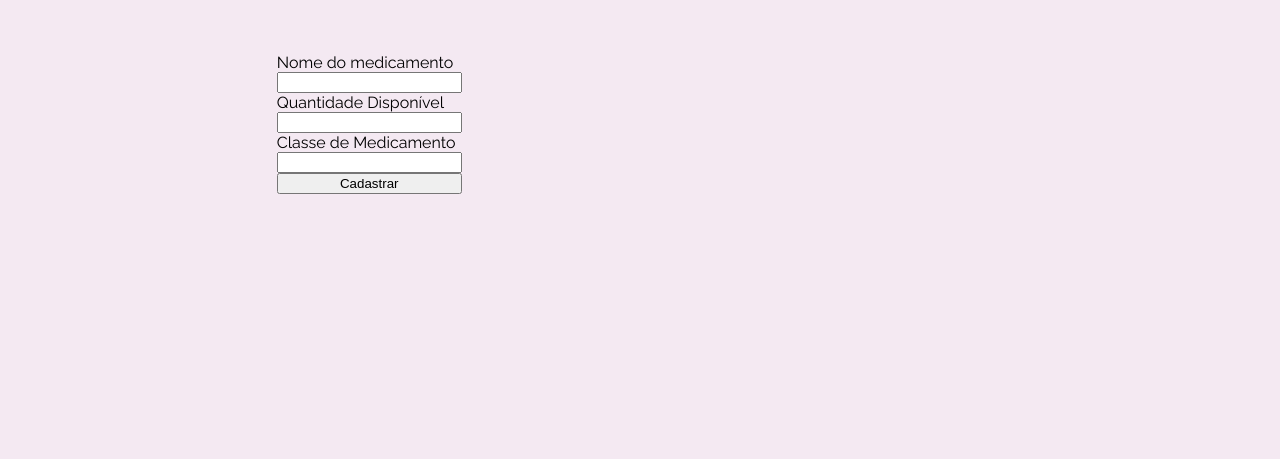
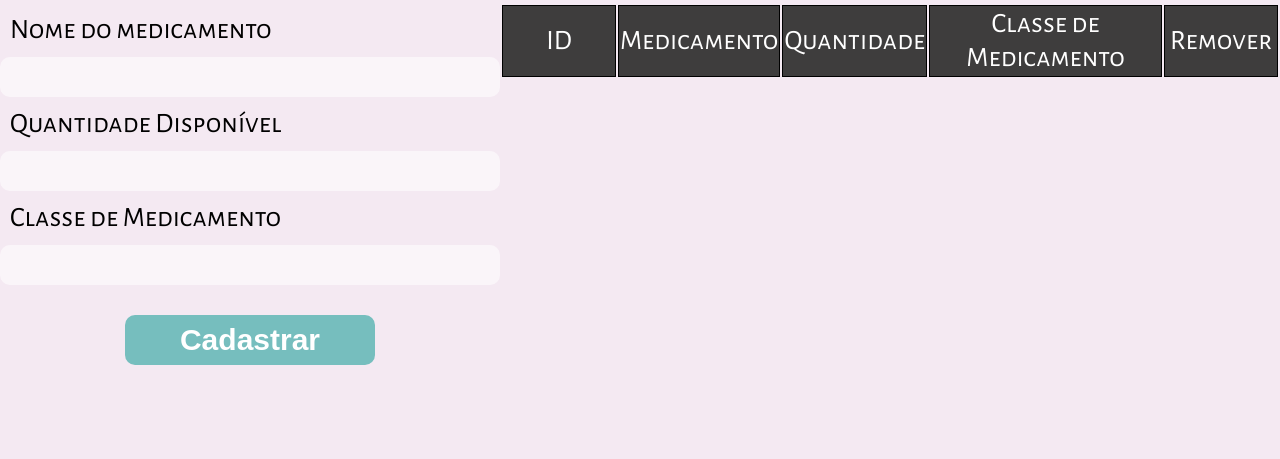
Before and after one commit to lhsantiago/farmacia-da-gente, a plain HTML site: page projeto/index.html in a window 1280 px wide. Shown: the part 341-800 px from the top of the page. Drawn offline with Linux system fonts and the light colour scheme.

Commit message:
projeto finalizado

```diff
--- a/projeto/index.html
+++ b/projeto/index.html
@@ -1,5 +1,5 @@
 <!DOCTYPE html>
-<html lang="en">
+<html lang="pt-br">
 <head>
     <meta charset="UTF-8">
     <meta http-equiv="X-UA-Compatible" content="IE=edge">
@@ -44,6 +44,6 @@
         </div>
     </section>
 
-    <script src="main.js"></script>
+    <script src="script.js"></script>
 </body>
 </html>
--- a/projeto/script.js
+++ b/projeto/script.js
@@ -30,7 +30,7 @@ function renderTable() {
             <td>${meds[i].medName}</td>
             <td>${meds[i].medQtd}</td>
             <td>${meds[i].medClass}</td>
-            <td><img src="./img/lixeira.png" onclick="removeMed(${i})"></td>
+            <td><img src="lixeira.png" onclick="removeMed(${i})"></td>
         </tr>
         `
     }
@@ -41,4 +41,10 @@ function removeMed(index) {
     renderTable()
 }
 
-renderTable()
+function resetForm(){
+    document.getElementById('fname').value = '';
+    document.getElementById('fqtd').value = '';
+    document.getElementById('fclass').value = '';
+}
+
+renderTable();
--- a/projeto/style.css
+++ b/projeto/style.css
@@ -1,6 +1,7 @@
 body {
     background-color: #f4e9f2;
     font-family: 'Raleway';
+    margin: 0;
 }
 
 #top-section {
@@ -24,6 +25,7 @@ header {
     text-align: center;
 
     color: #CF509C;
+    margin-bottom: 0;
 }
 
 .subtitle {
@@ -31,6 +33,7 @@ header {
     font-size: 36px;
     line-height: 42px;
     text-align: center;
+    margin-top: 0;
 }
 
 .logo {
@@ -46,6 +49,62 @@ header {
 
 form {
     display: grid;
-    grid-auto-flow: row;
-    max-width: 467px;
+    grid-auto-flow: row ;
+    max-width: 500px;
 }
+
+label {
+    font-family: 'Alegreya Sans SC';
+    font-style: normal;
+    font-weight: 400;
+    font-size: 28px;
+    line-height: 34px;
+    padding: 10px;
+
+}
+
+input {
+    box-sizing: border-box;
+    border-radius: 10px;
+    border: 0;
+    background: rgba(255, 255, 255, 0.57);
+    height: 40px;
+    font-family: 'Alegreya Sans SC';
+    font-size: 25px;
+    width: 500px;
+}
+
+.submit-button {
+    background: #76BEBE;
+    border: 0;
+    border-radius: 10px;
+    color: white;
+    width: 250px;
+    height: 50px;
+    margin: 0 auto;
+    font-size: 30px;
+    font-weight: bold;
+    margin-top: 30px;
+}
+
+th {
+    background: #3E3D3D;
+    color: white;
+    border: 1px solid black;
+    min-width: 110px;
+    font-family: 'Alegreya Sans SC';
+    font-style: normal;
+    font-weight: 400;
+    font-size: 28px;
+    line-height: 34px;
+}
+td {
+    background: rgba(255, 255, 255, 0.57);
+    border: 1px solid #767373;
+    text-align: center;
+    font-family: 'Alegreya Sans SC';
+    font-weight: 400;
+    font-size: 28px;
+    line-height: 34px;
+
+}
```
Also changed, not shown: projeto/lixeira.png (added).
